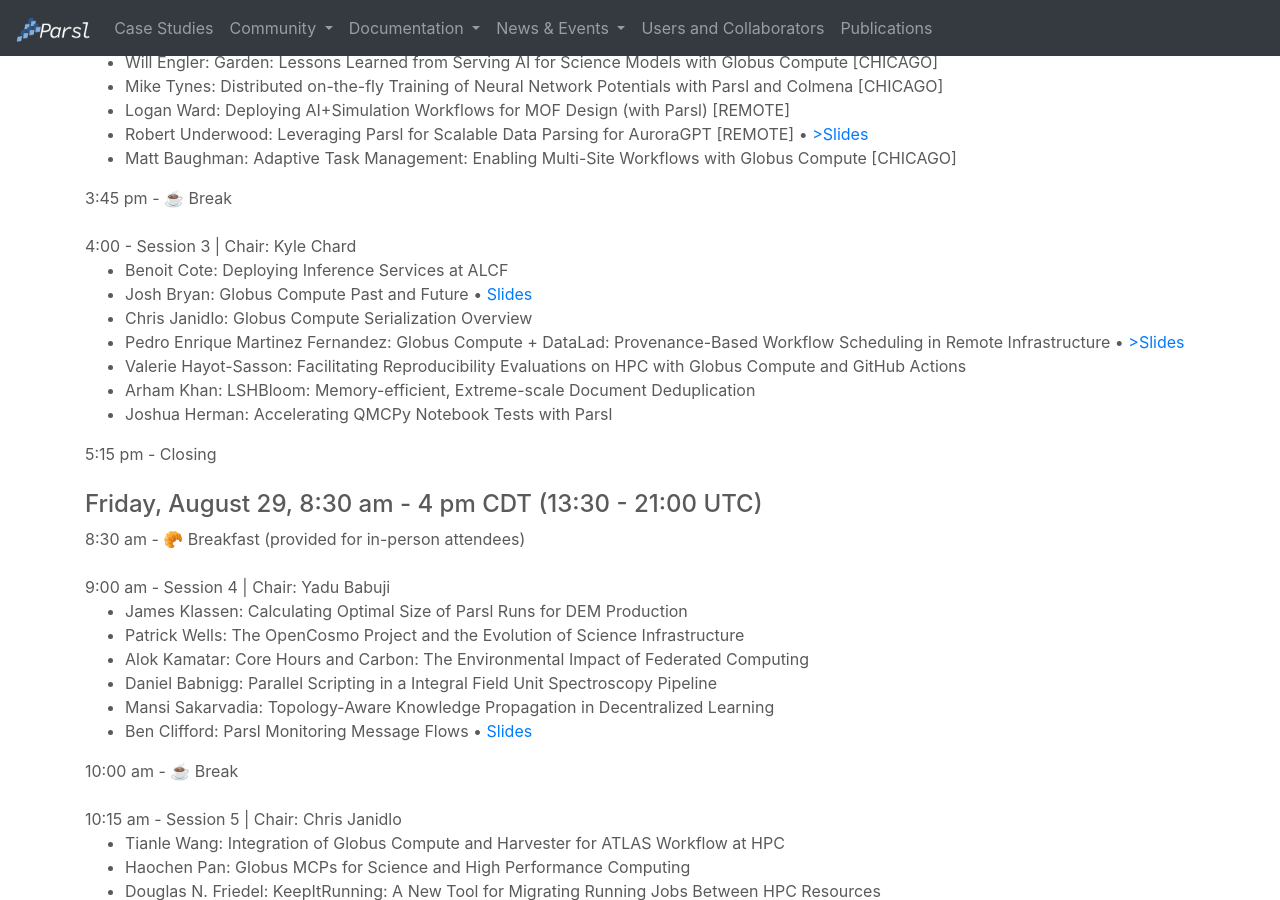
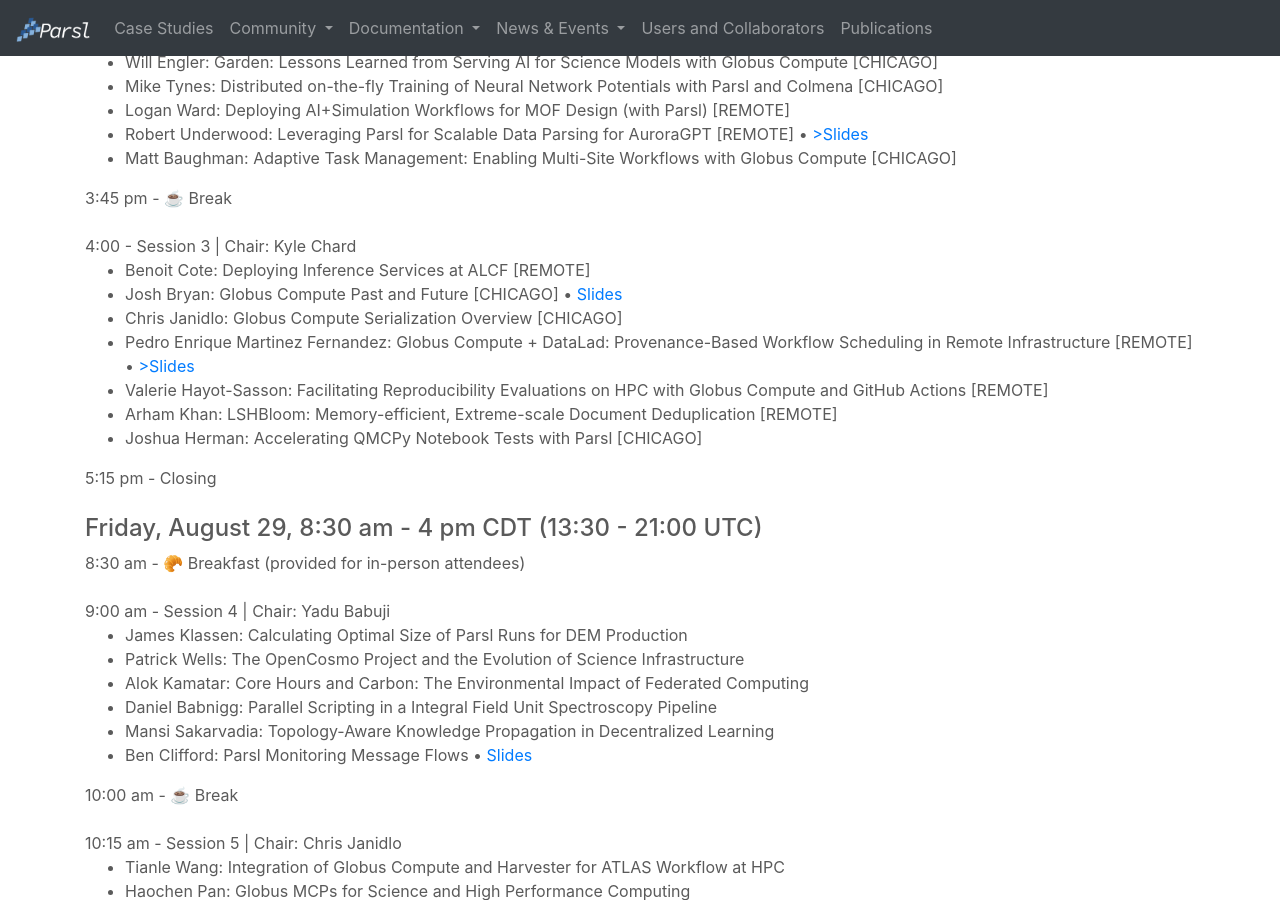
Before and after one commit to Parsl/parsl.github.io, a Jekyll site: the page built from parslfest/parslfest2025.html, in a window 1280 px wide and 900 px high, scrolled down 1601 px. Built offline with Jekyll 4.4.1, drawn with Linux system fonts in a browser that asks for light colours.

Commit message:
Add remote/chicago annotations for session 3

```diff
--- a/parslfest/parslfest2025.html
+++ b/parslfest/parslfest2025.html
@@ -163,13 +163,13 @@
 
       4:00 - Session 3 | Chair: Kyle Chard
       <ul>
-		<li>Benoit Cote: Deploying Inference Services at ALCF</li>
-		<li>Josh Bryan: Globus Compute Past and Future • <a href="https://docs.google.com/presentation/d/1N5eplEOpYUK1ZawbkAcaiVJUCpijv05fs6vi38Nvb9g/">Slides</a></li>
-		<li>Chris Janidlo: Globus Compute Serialization Overview</li>
-		<li>Pedro Enrique Martinez Fernandez: Globus Compute + DataLad: Provenance-Based Workflow Scheduling in Remote Infrastructure • <a href="https://drive.google.com/file/d/1qzhQ7-S_QMzmiLz6ediKMWOT1kJDnM3u/view?usp=drive_link" target="_blank">>Slides</a></li>
-		<li>Valerie Hayot-Sasson: Facilitating Reproducibility Evaluations on HPC with Globus Compute and GitHub Actions</li>
-		<li>Arham Khan: LSHBloom: Memory-efficient, Extreme-scale Document Deduplication</li>
-		<li>Joshua Herman: Accelerating QMCPy Notebook Tests with Parsl</li>
+		<li>Benoit Cote: Deploying Inference Services at ALCF [REMOTE]</li>
+		<li>Josh Bryan: Globus Compute Past and Future [CHICAGO] • <a href="https://docs.google.com/presentation/d/1N5eplEOpYUK1ZawbkAcaiVJUCpijv05fs6vi38Nvb9g/">Slides</a></li>
+		<li>Chris Janidlo: Globus Compute Serialization Overview [CHICAGO]</li>
+		<li>Pedro Enrique Martinez Fernandez: Globus Compute + DataLad: Provenance-Based Workflow Scheduling in Remote Infrastructure [REMOTE] • <a href="https://drive.google.com/file/d/1qzhQ7-S_QMzmiLz6ediKMWOT1kJDnM3u/view?usp=drive_link" target="_blank">>Slides</a></li>
+		<li>Valerie Hayot-Sasson: Facilitating Reproducibility Evaluations on HPC with Globus Compute and GitHub Actions [REMOTE]</li>
+		<li>Arham Khan: LSHBloom: Memory-efficient, Extreme-scale Document Deduplication [REMOTE]</li>
+		<li>Joshua Herman: Accelerating QMCPy Notebook Tests with Parsl [CHICAGO]</li>
       </ul>
 
       5:15 pm - Closing <br /><br />
```
